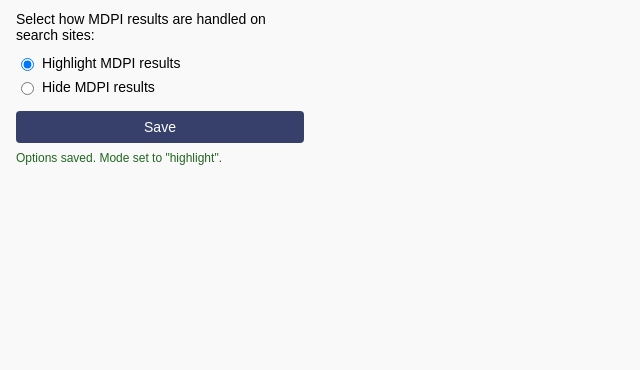
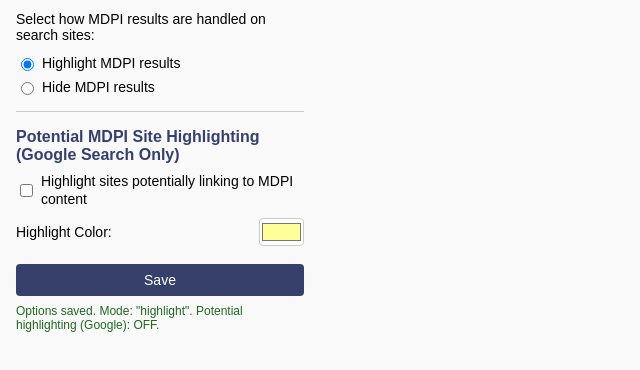
Before and after one commit to mdpi-filter/mdpi-filter-microsoft-edge, a browser extension: page options.html in a window 1280 px wide. Both pictures are taken after a click on the button "Save". Shown: the part 42-412 px from the top of the page, without its empty margins (0-640 px from the left). Drawn offline with Linux system fonts and the light colour scheme.

Commit message:
feat: Add GoogleContentChecker for enhanced MDPI keyword detection and update options for potential highlighting

```diff
--- a/background.js
+++ b/background.js
@@ -77,6 +77,7 @@
     'content/sanitizer.js',
     'content/utils.js',
     'content/cache_manager.js',
+    'content/google_content_checker.js', // Ensure this is present
     'content/reference_selectors.js',
     'content/inline_footnote_selectors.js',
     'content/inline_footnote_styler.js',
--- a/options.html
+++ b/options.html
@@ -17,6 +17,18 @@
       <input type="radio" name="mode" value="hide">
       <span>Hide MDPI results</span>
     </label>
+    <hr class="separator">
+    <h2>Potential MDPI Site Highlighting (Google Search Only)</h2>
+    <div class="setting-item">
+      <label class="checkbox-label" for="highlightPotentialMdpiOptions">
+        <input type="checkbox" id="highlightPotentialMdpiOptions" name="highlightPotentialMdpiOptions">
+        <span>Highlight sites potentially linking to MDPI content</span>
+      </label>
+    </div>
+    <div class="setting-item">
+      <label for="potentialMdpiColorOptions" class="color-label">Highlight Color:</label>
+      <input type="color" id="potentialMdpiColorOptions" name="potentialMdpiColorOptions" class="color-picker-input">
+    </div>
     <button id="save">Save</button>
     <div id="status"></div>
   </div>
--- a/options.js
+++ b/options.js
@@ -1,20 +1,48 @@
 const radios = document.querySelectorAll('input[name="mode"]');
 const saveBtn = document.getElementById('save');
-const status = document.getElementById('status'); // Get the status div
+const status = document.getElementById('status');
+
+// New elements for potential MDPI highlighting settings in options page
+const highlightPotentialMdpiCheckboxOptions = document.getElementById('highlightPotentialMdpiOptions');
+const potentialMdpiColorInputOptions = document.getElementById('potentialMdpiColorOptions');
 
 function loadOptions() {
-  // Load current setting (keeping 'highlight' as default for consistency with popup)
-  chrome.storage.sync.get({ mode: 'highlight' }, ({ mode }) => {
-    radios.forEach(r => r.checked = (r.value === mode));
+  chrome.storage.sync.get({
+    mode: 'highlight',
+    highlightPotentialMdpiSites: false,
+    potentialMdpiHighlightColor: '#FFFF99'
+  }, (settings) => {
+    if (chrome.runtime.lastError) {
+      console.error("Error loading options:", chrome.runtime.lastError);
+      return;
+    }
+    radios.forEach(r => r.checked = (r.value === settings.mode));
+    if (highlightPotentialMdpiCheckboxOptions) {
+      highlightPotentialMdpiCheckboxOptions.checked = settings.highlightPotentialMdpiSites;
+    }
+    if (potentialMdpiColorInputOptions) {
+      potentialMdpiColorInputOptions.value = settings.potentialMdpiHighlightColor;
+    }
   });
 }
 
 function saveOptions() {
-  const selected = Array.from(radios).find(r => r.checked).value;
-  chrome.storage.sync.set({ mode: selected }, () => {
-    // Use the status div for feedback instead of alert
-    status.textContent = `Options saved. Mode set to "${selected}".`;
-    setTimeout(() => status.textContent = '', 3000); // Clear after 3 seconds
+  const selectedMode = Array.from(radios).find(r => r.checked).value;
+  const highlightPotential = highlightPotentialMdpiCheckboxOptions ? highlightPotentialMdpiCheckboxOptions.checked : false;
+  const potentialColor = potentialMdpiColorInputOptions ? potentialMdpiColorInputOptions.value : '#FFFF99';
+
+  chrome.storage.sync.set({
+    mode: selectedMode,
+    highlightPotentialMdpiSites: highlightPotential,
+    potentialMdpiHighlightColor: potentialColor
+  }, () => {
+    if (chrome.runtime.lastError) {
+      status.textContent = 'Error saving options.';
+      console.error("Error saving options:", chrome.runtime.lastError);
+    } else {
+      status.textContent = `Options saved. Mode: "${selectedMode}". Potential highlighting (Google): ${highlightPotential ? `ON (${potentialColor})` : 'OFF'}.`;
+    }
+    setTimeout(() => status.textContent = '', 3500);
   });
 }
 
--- a/popup.css
+++ b/popup.css
@@ -198,4 +198,46 @@
   font-weight: 500;
   margin-bottom: 10px;
   color: #36406B;
+  margin-top: 10px; /* Add some space above new section title */
 }
+
+/* Styles for new settings in popup */
+.setting-item {
+  display: flex;
+  align-items: center;
+  margin-bottom: 10px; /* Increased margin */
+  font-size: 14px;
+}
+
+.setting-item .color-label { /* Class for the "Highlight Color:" text */
+  margin-right: 8px;
+  flex-shrink: 0; /* Prevent shrinking if space is tight */
+}
+
+.checkbox-label { /* For aligning checkbox and its text */
+  display: flex;
+  align-items: center;
+  cursor: pointer;
+  flex-grow: 1; /* Allow text to take available space */
+}
+
+.checkbox-label input[type="checkbox"] {
+  margin-right: 8px; /* Increased margin */
+  flex-shrink: 0;
+}
+
+.checkbox-label span {
+  line-height: 1.3; /* Improve readability */
+}
+
+.color-picker-input {
+  border: 1px solid #ccc;
+  border-radius: 4px;
+  padding: 0; /* Remove padding if it affects appearance */
+  height: 28px;
+  width: 45px; /* Adjust as needed */
+  cursor: pointer;
+  background-color: #fff; /* Ensure background for color swatch */
+  margin-left: auto; /* Push color picker to the right if in flex container */
+}
+/* End Styles for new settings */
```
Also changed, not shown: content/content_script.js (+6 -1 lines), content/google_content_checker.js (added, +74 -0 lines), popup.html (+13 -0 lines), popup.js (+37 -7 lines), manifest.json.
